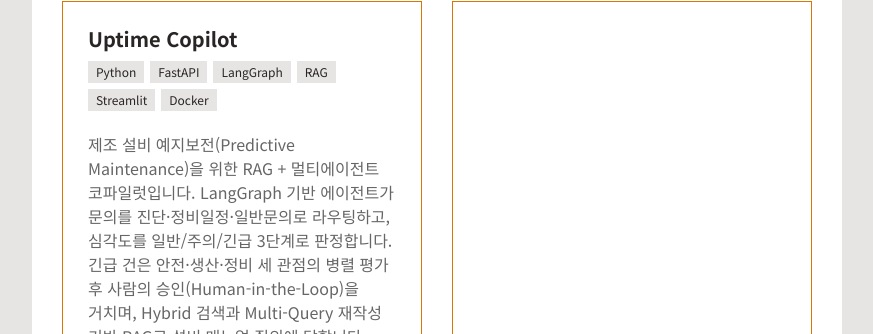
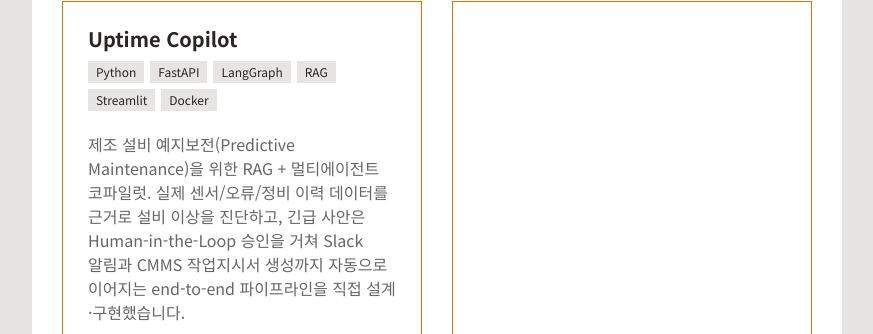
Before and after one commit to surplus96/surplus96.github.io, a plain HTML site: page index.html in a window 1280 px wide. Shown: the part 2849-3183 px from the top of the page, without its empty margins (368-1241 px from the left). Drawn offline with nearby package versions, Linux system fonts and the light colour scheme.

Commit message:
Update index.html

```diff
--- a/index.html
+++ b/index.html
@@ -249,7 +249,7 @@
                                 <div class="project-card">
                                     <h3>Uptime Copilot</h3>
                                     <div class="project-tags"><span>Python</span><span>FastAPI</span><span>LangGraph</span><span>RAG</span><span>Streamlit</span><span>Docker</span></div>
-                                    <p>제조 설비 예지보전(Predictive Maintenance)을 위한 RAG + 멀티에이전트 코파일럿입니다. LangGraph 기반 에이전트가 문의를 진단·정비일정·일반문의로 라우팅하고, 심각도를 일반/주의/긴급 3단계로 판정합니다. 긴급 건은 안전·생산·정비 세 관점의 병렬 평가 후 사람의 승인(Human-in-the-Loop)을 거치며, Hybrid 검색과 Multi-Query 재작성 기반 RAG로 설비 매뉴얼 질의에 답합니다. 백그라운드 열화 시뮬레이터로 실시간 데모가 가능합니다.</p>
+                                    <p>제조 설비 예지보전(Predictive Maintenance)을 위한 RAG + 멀티에이전트 코파일럿. 실제 센서/오류/정비 이력 데이터를 근거로 설비 이상을 진단하고, 긴급 사안은 Human-in-the-Loop 승인을 거쳐 Slack 알림과 CMMS 작업지시서 생성까지 자동으로 이어지는 end-to-end 파이프라인을 직접 설계·구현했습니다.</p>
                                     <a class="btn" href="https://github.com/surplus96/uptime-copilot" target="_blank" rel="noopener"><i class="fab fa-github"></i>GitHub</a>
                                 </div>
                             </div>
```
